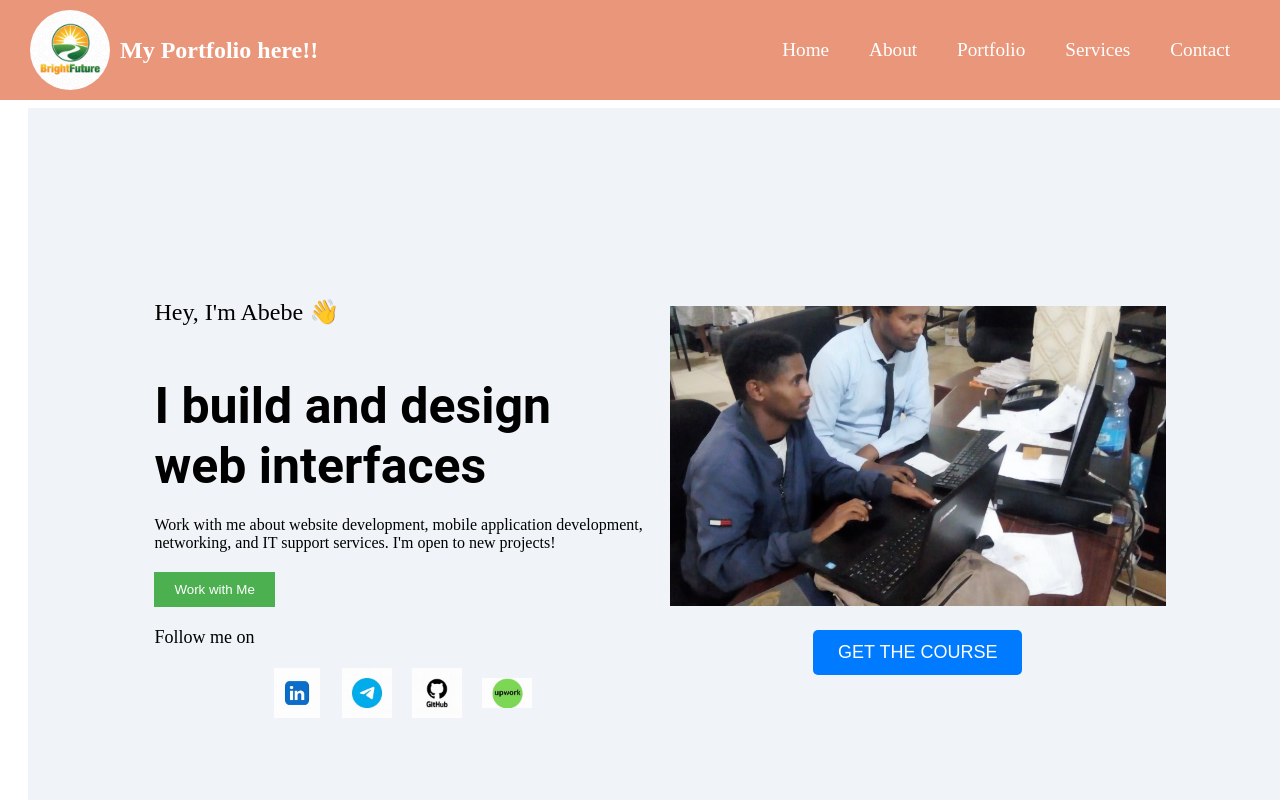
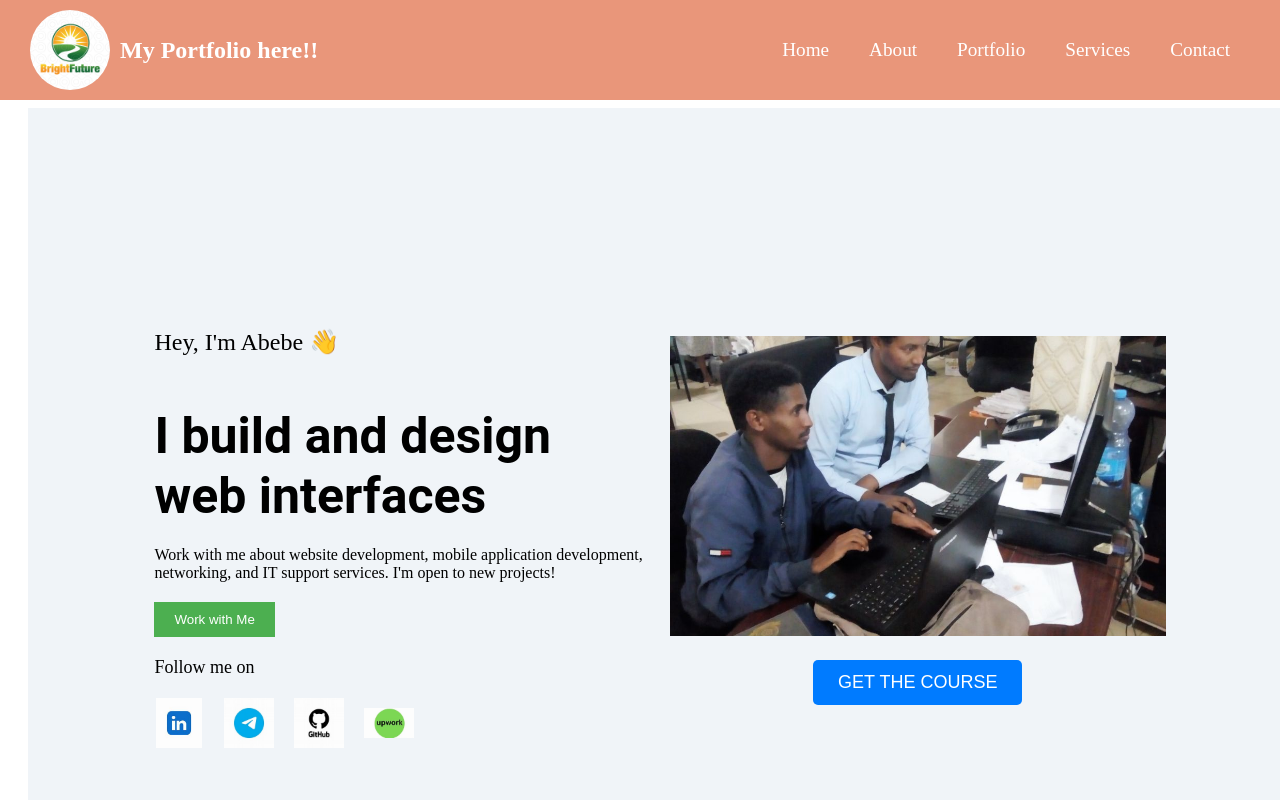
Before and after one commit to abebeab/portfolio-project1, a Vue app in the folder portfolio-frontend/: page / in a window 1280 px wide. Shown: the top 800 px of the page. Built offline with nearby package versions, Linux system fonts and the light colour scheme.

Commit message:
update  modified files(index.html.components)

```diff
--- a/portfolio-frontend/public/index.html
+++ b/portfolio-frontend/public/index.html
@@ -3,7 +3,10 @@
 <head>
   <meta charset="UTF-8">
   <meta name="viewport" content="width=device-width, initial-scale=1.0">
-  <title>Vue App</title>
+  <title>Personal Portfolio</title>
+
+  <!-- Add the favicon link -->
+  <link rel="icon" href="/logo.png" type="image/png">
 </head>
 <body>
   <div id="app"></div> <!-- This is where Vue will mount -->
--- a/portfolio-frontend/src/components/About.vue
+++ b/portfolio-frontend/src/components/About.vue
@@ -123,7 +123,7 @@ section#about {
 }
 
 .about-title {
-  font-size: 2rem;
+  font-size: 3rem;
   font-weight: bold;
   margin-bottom: 10px;
   line-height: 1.5; /* Line height for better spacing between lines */
--- a/portfolio-frontend/src/components/HomeComponent.vue
+++ b/portfolio-frontend/src/components/HomeComponent.vue
@@ -22,24 +22,26 @@
         <p class="follow-text">
           Follow me on
         </p>
+
+        <!-- Social links horizontally under Follow me on -->
         <div class="social-links">
           <!-- LinkedIn Link -->
-          <a href="https://www.linkedin.com" target="_blank" class="social-icon">
+          <a href="https://www.linkedin.com/in/abebe-tafere-6176781a2/" target="_blank" class="social-icon">
             <img src="../assets/icons/linkedin-icon.jpg" alt="LinkedIn">
           </a>
 
           <!-- Telegram Link -->
-          <a href="https://telegram.me" target="_blank" class="social-icon">
+          <a href="https://t.me/ab_se7p" target="_blank" class="social-icon">
             <img src="../assets/icons/telegram-icon.jpg" alt="Telegram">
           </a>
 
           <!-- GitHub Link -->
-          <a href="https://github.com" target="_blank" class="social-icon">
+          <a href="https://github.com/abebeab" target="_blank" class="social-icon">
             <img src="../assets/icons/github-icon.jpg" alt="GitHub">
           </a>
 
           <!-- Upwork Link -->
-          <a href="https://www.upwork.com" target="_blank" class="social-icon">
+          <a href="https://www.upwork.com/freelancers/~01d347dbe89190526d?mp_source=share" target="_blank" class="social-icon">
             <img src="../assets/icons/upwork-icon.jpg" alt="Upwork">
           </a>
         </div>
@@ -58,17 +60,24 @@
 </template>
 
 <style scoped>
+/* Smooth scrolling */
+html {
+  scroll-behavior: smooth;
+}
+
+/* Home section styling */
 #home {
   display: flex;
-  justify-content: center; /* Center the content horizontally */
-  align-items: center; /* Center the content vertically */
-  height: calc(100vh - 60px); /* Adjust the height to avoid space for the header */
+  justify-content: center;
+  align-items: center;
+  height: calc(100vh - 0px); /* Adjust the height to avoid space for the header */
   width: 100%;
-  background-color: #f0f4f8; /* Set a different background color for the home section */
-  margin-top: 0; /* Make sure no extra space exists between the header and this section */
-  padding: 20px 0; /* Add padding for spacing */
+  background-color: #f0f4f8;
+  margin-top: 150px; /* Increased space between the header and home section */
+  padding: 20px 0;
 }
 
+/* Container to hold content inside the home section */
 .home-container {
   display: flex;
   justify-content: center; /* Center the content horizontally */
@@ -77,6 +86,7 @@
   max-width: 1200px; /* Optional: Limit maximum width */
 }
 
+/* Styling for the text content */
 .home-text {
   flex: 1; /* Allow the text to take up available space */
   padding-right: 20px;
@@ -103,6 +113,7 @@
   font-size: 16px;
 }
 
+/* Work with Me button styling */
 .work-button {
   padding: 10px 20px;
   background-color: #4CAF50;
@@ -115,15 +126,18 @@
   background-color: #45a049;
 }
 
+/* Follow me on section */
 .follow-text {
   margin-top: 20px;
   font-size: 18px;
+  margin-bottom: 20px; /* Add space after the text */
 }
 
+/* Social links and icons styling */
 .social-links {
   display: flex;
-  justify-content: center; /* Center social icons */
-  gap: 20px; /* Increase space between icons */
+  justify-content: flex-start; /* Align items to the left */
+  gap: 20px; /* Space between the icons */
   margin-top: 10px;
 }
 
@@ -138,6 +152,7 @@
   transform: scale(1.2); /* Scale up the icons on hover */
 }
 
+/* Image section styling */
 .home-image {
   flex: 1; /* Allow the image to take up remaining space */
   text-align: center; /* Center the image */
@@ -151,6 +166,7 @@
   max-width: 100%; /* Ensure the image is responsive */
 }
 
+/* Course button styling */
 .course-button-paragraph {
   margin-top: 20px; /* Add space between the image and the button */
   text-align: center; /* Center the button */
```
